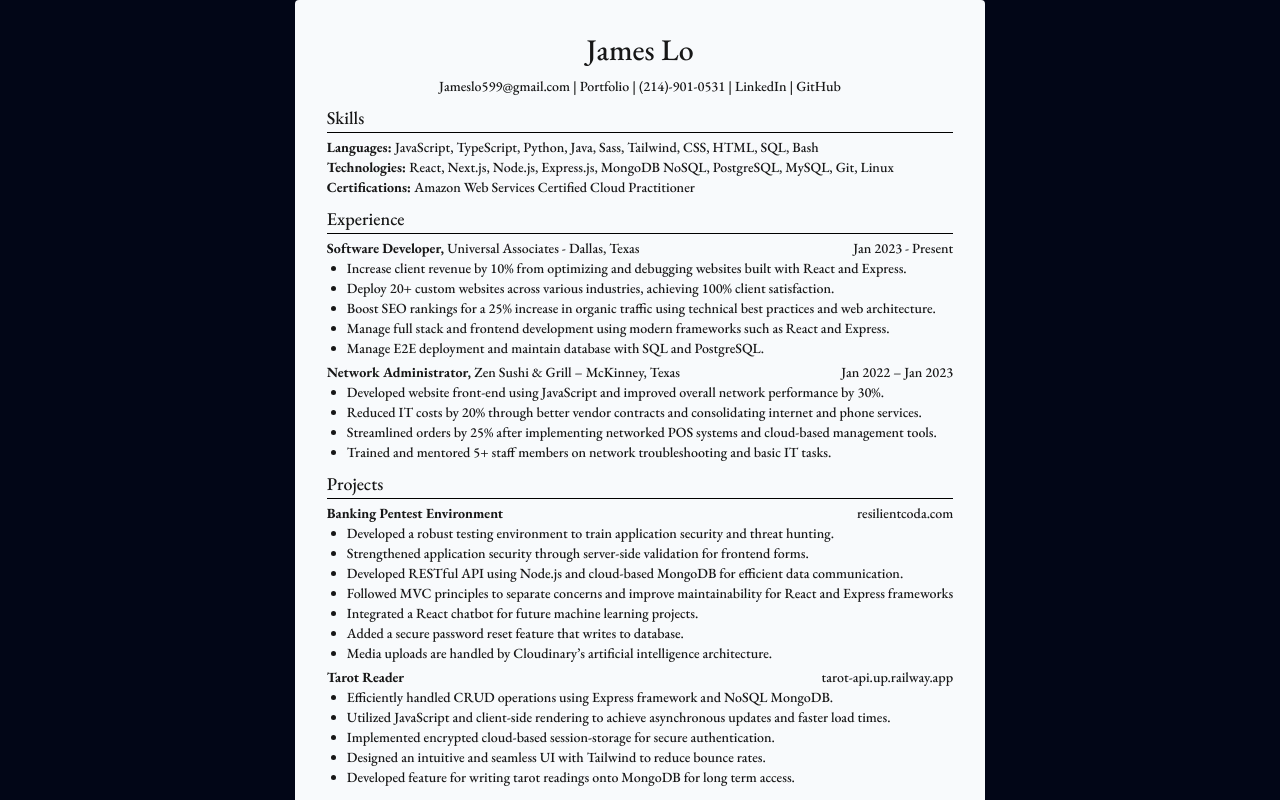
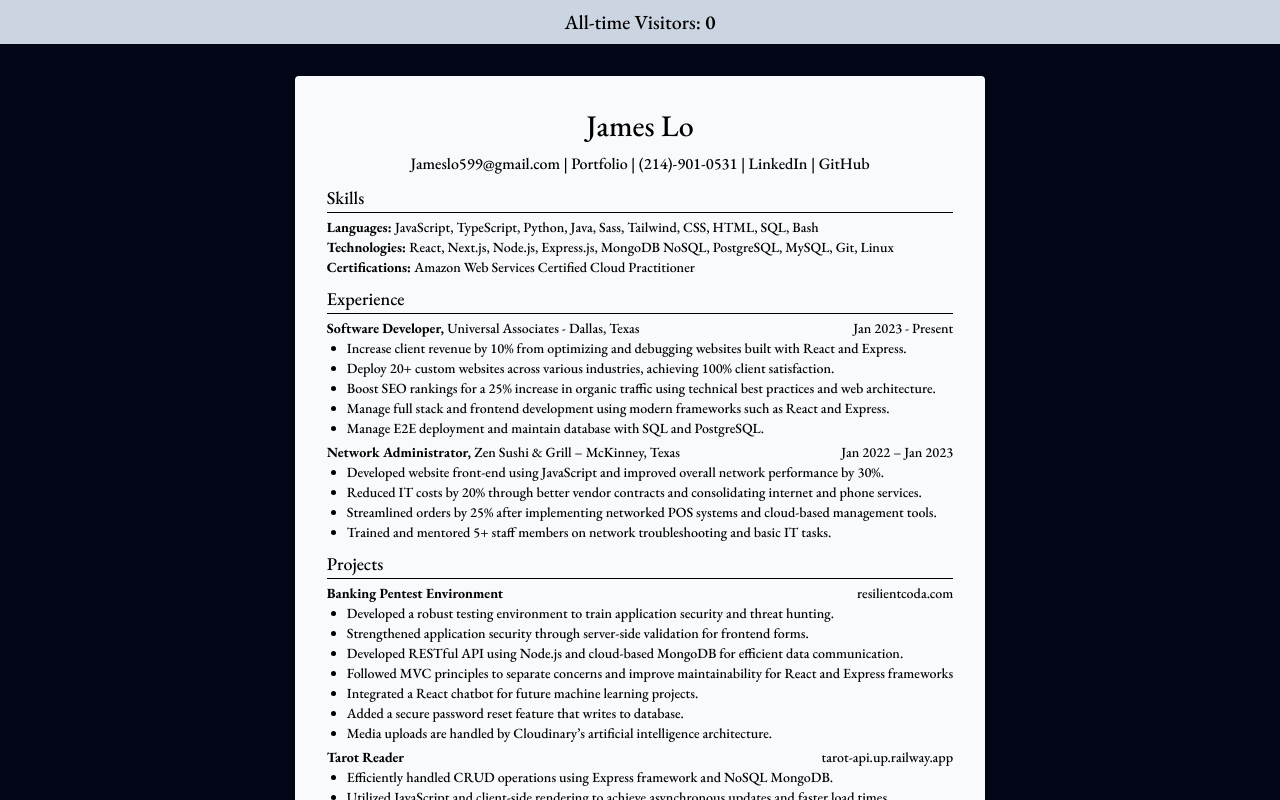
Before and after one commit to Jameslo599/aws-nextjs-resume, a Next.js app: page / in a window 1280 px wide. Shown: the top 800 px of the page. Built offline with nearby package versions, Linux system fonts and the light colour scheme.

Commit message:
dnssec enabled

```diff
--- a/app/layout.tsx
+++ b/app/layout.tsx
@@ -1,6 +1,7 @@
 import type { Metadata } from 'next';
 import './globals.css';
 import { EB_Garamond } from 'next/font/google';
+import Counter from '@/components/counter/Counter';
 
 const ebGaramond = EB_Garamond({
   subsets: ['latin'],
@@ -21,6 +22,7 @@ export default function RootLayout({
   return (
     <html lang="en">
       <body className={`${ebGaramond.className} antialiased bg-slate-950`}>
+        <Counter />
         {children}
       </body>
     </html>
--- a/app/page.tsx
+++ b/app/page.tsx
@@ -1,10 +1,10 @@
 export default function Home() {
   return (
     <div className="h-full flex flex-col justify-center">
-      <main className="max-w-[45rem] bg-slate-50 mx-auto p-8 rounded">
+      <main className="max-w-[45rem] bg-slate-50 mx-auto p-8 my-8 md:rounded text-black">
         <header className="text-center">
           <h1 className="text-3xl mb-2">James Lo</h1>
-          <div className="flex flex-wrap justify-center align-middle text-sm">
+          <div className="flex flex-wrap justify-center align-middle text-base">
             <a href="mailto:jameslo599@gmail.com">
               <span className="hover:text-blue-700">Jameslo599@gmail.com</span>{' '}
               |
--- /dev/null
+++ b/components/counter/Counter.tsx
@@ -0,0 +1,13 @@
+function Counter() {
+  const count = 0;
+  return (
+    <nav className="bg-slate-300 py-2 text-center text-xl text-black">
+      <div>
+        All-time Visitors:{` `}
+        <span className="font-semibold">{count}</span>
+      </div>
+    </nav>
+  );
+}
+
+export default Counter;
--- a/sst.config.ts
+++ b/sst.config.ts
@@ -20,6 +20,10 @@ export default $config({
     });
     new sst.aws.Nextjs('MyWeb', {
       link: [bucket],
+      domain: {
+        name: 'awsjameslo.com',
+        cert: 'arn:aws:acm:us-east-1:503561410637:certificate/895c941f-82a2-470d-a594-cd90234efd2a',
+      },
     });
   },
 });
```
Also changed, not shown: components/form/Form.tsx (renamed from components/Form.tsx), components/form/form.module.css (renamed from components/form.module.css), 1 other file (tests, documents, lock files or other folders).
